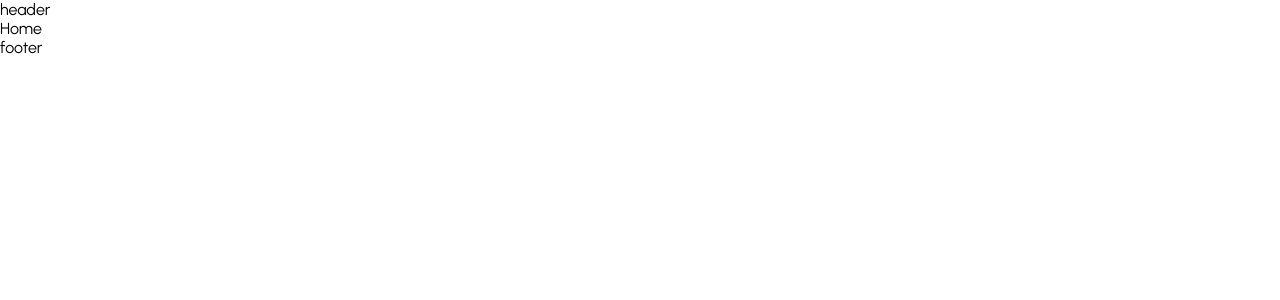
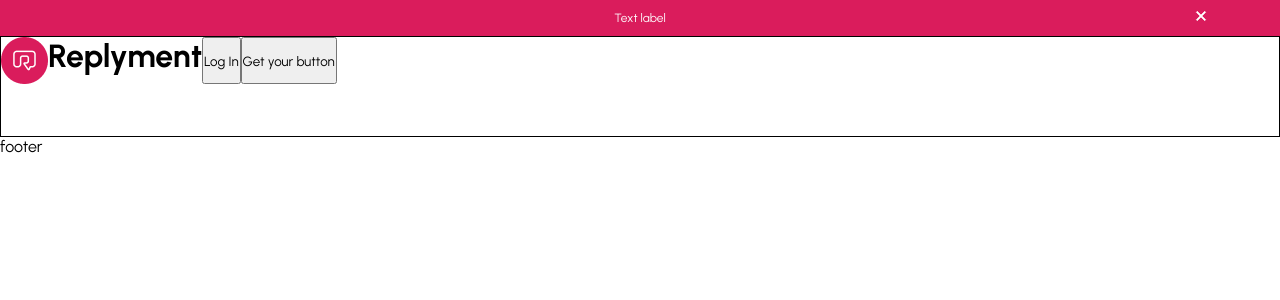
Before and after one commit to NurlanNuruzada/ReplymentReact, a React (Create React App) app in the folder App/: page / in a window 1280 px wide. Shown: the top 300 px of the page. Built offline with nearby package versions, Linux system fonts and the light colour scheme; a web font is replaced by a local one.

Commit message:
Added banner

```diff
--- a/App/package.json
+++ b/App/package.json
@@ -3,6 +3,10 @@
   "version": "0.1.0",
   "private": true,
   "dependencies": {
+    "@emotion/react": "^11.11.3",
+    "@emotion/styled": "^11.11.0",
+    "@mui/icons-material": "^5.15.10",
+    "@mui/material": "^5.15.10",
     "@reduxjs/toolkit": "^1.9.5",
     "@testing-library/jest-dom": "^5.17.0",
     "@testing-library/react": "^13.4.0",
--- a/App/public/index.html
+++ b/App/public/index.html
@@ -13,6 +13,7 @@
   <meta name="theme-color" content="#000000" />
   <meta name="description" content="Web site created using create-react-app" />
   <link rel="apple-touch-icon" href="%PUBLIC_URL%/logo192.png" />
+  <link rel="stylesheet" href="https://fonts.googleapis.com/css2?family=Material+Symbols+Outlined:opsz,wght,FILL,GRAD@24,400,0,0" />
 
   <!--
       manifest.json provides metadata used when your web app is installed on a
--- /dev/null
+++ b/App/src/Banner/Banner.jsx
@@ -0,0 +1,19 @@
+import React from 'react'
+import CloseIcon from '@mui/icons-material/Close';
+import Styles from './Banner.module.css'
+export const Banner = () => {
+    return (
+        <>
+            <div className={Styles.MainContainer}>
+                <div className={Styles.CenterTitle}>
+                    <p>Text label</p>
+                </div>
+                <div className={Styles.CloseIcon}>
+                    <CloseIcon />
+                </div>
+                <div className={Styles.Space}>
+                </div>
+            </div>
+        </>
+    )
+}
--- /dev/null
+++ b/App/src/Banner/Banner.module.css
@@ -0,0 +1,37 @@
+.MainContainer {
+    display: flex;
+    background-color: #DA1C5C;
+    color: #FFFFFF;
+    height: 36px;
+    width: 100%;
+    align-items: center;
+}
+
+.CenterTitle {
+    position: relative;
+    left: 50%;
+    transform: translateX(-50%);
+    font-size: 12px;
+    font-weight: 400;
+}
+
+.CloseIcon {
+    margin-left: auto; /* Push the icon to the right */
+}
+
+.CloseIcon svg {
+    stroke: #FFFFFF;
+    stroke-width: 1;
+    font-size: 16px !important;
+}
+
+.Space {
+    min-width: 71px;
+    height: 10px;
+}
+.LeftContainer {
+    display: flex;
+}
+.RightContainer{
+    display: flex;
+}
--- /dev/null
+++ b/App/src/Components/HomePageComponents/SignBanner.jsx
@@ -0,0 +1,23 @@
+import React from 'react'
+import Styles from './SignBanner.module.css'
+import BannerLogo from '../../Images/BannerLogo.png'
+export default function SignBanner() {
+    return (
+        <>
+            <div className={Styles.MainContainer}>
+                <div className={Styles.SeccondContainer}>
+                    <div className={Styles.LeftContainer}>
+                        <img src={BannerLogo} />
+                        <h1>
+                            Replyment
+                        </h1>
+                    </div>
+                    <div className={Styles.RightContainer}>
+                        <button>Log In</button>
+                        <button>Get your button</button>
+                    </div>
+                </div>
+            </div>
+        </>
+    )
+}
--- /dev/null
+++ b/App/src/Components/HomePageComponents/SignBanner.module.css
@@ -0,0 +1,14 @@
+.MainContainer{
+    border: 1px solid black;
+    width: 100%;
+    height: 101px;
+}
+.SeccondContainer{
+    display: flex;
+}
+.LeftContainer {
+    display: flex;
+}
+.RightContainer{
+    display: flex;
+}
--- a/App/src/Header/Header.jsx
+++ /dev/null
@@ -1,6 +0,0 @@
-import React from 'react'
-export const Header = () => {
-    return (
-       <>header</>
-    )
-}
--- a/App/src/Layouts/MainLayout.jsx
+++ b/App/src/Layouts/MainLayout.jsx
@@ -1,12 +1,12 @@
 import React from "react";
 import { Outlet } from "react-router-dom";
 import Footer from "../Footer/Footer";
-import { Header } from "../Header/Header";
+import { Banner } from "../Banner/Banner";
 import Styles from "../Layouts/MainLayout.module.css"
 export function MainLayout() {
   return (
     <div className={Styles.Main}>
-      <Header/>
+      <Banner />
       <Outlet />
       <Footer />
     </div>
--- a/App/src/Pages/Home/Home.jsx
+++ b/App/src/Pages/Home/Home.jsx
@@ -1,7 +1,10 @@
 import React from 'react'
+import SignBanner from '../../Components/HomePageComponents/SignBanner'
 
 export default function Home() {
   return (
-    <div>Home</div>
+    <>
+    <SignBanner/>
+    </>
   )
 }
```
Also changed, not shown: App/src/Components/HomeCompanents/Enjoy.jsx (deleted, +0 -10 lines), App/src/Components/HomeCompanents/Enjoy.scss (deleted, +0 -76 lines), App/src/Images/BannerLogo.png (added), 1 other file (tests, documents, lock files or other folders).
